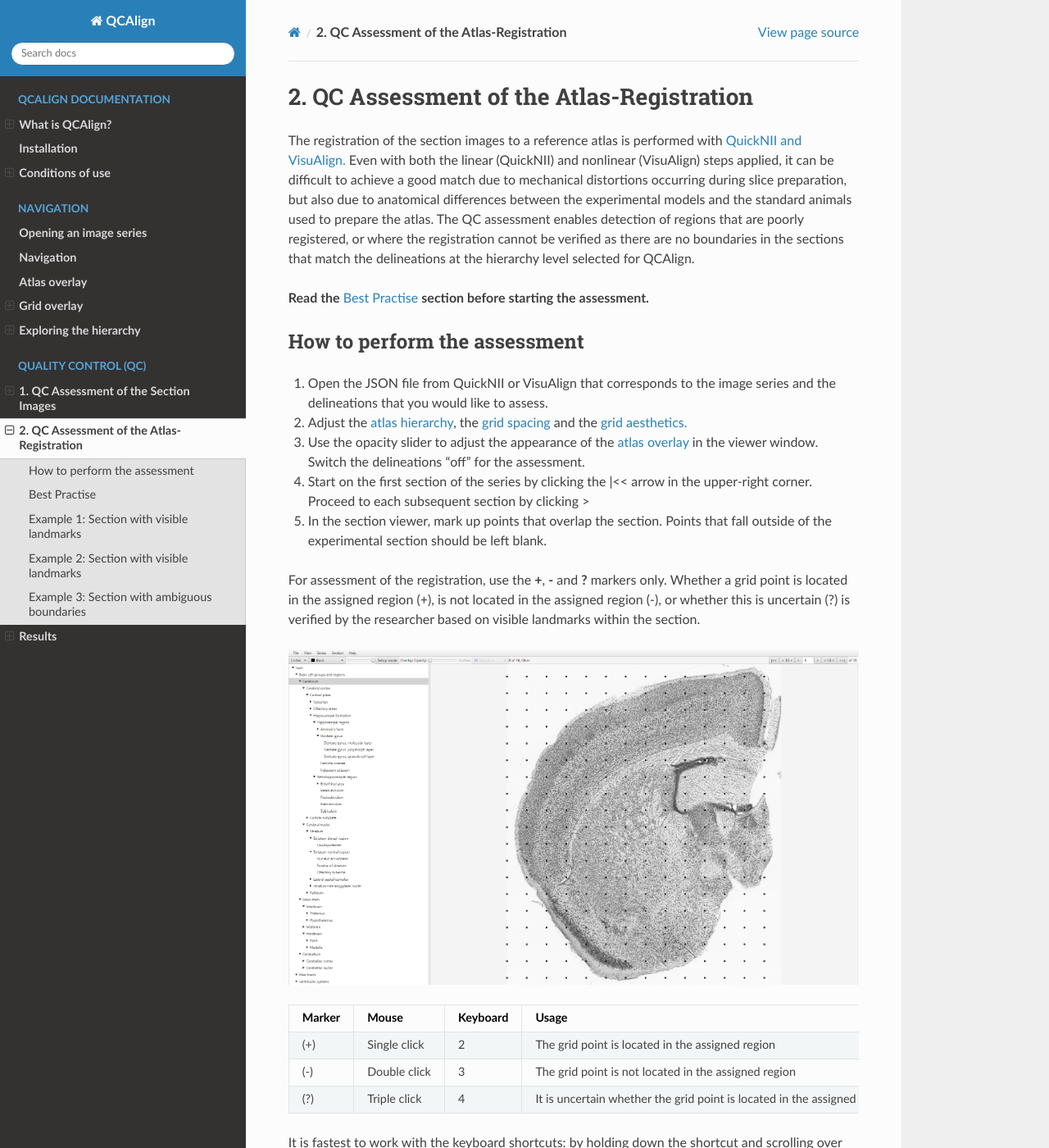
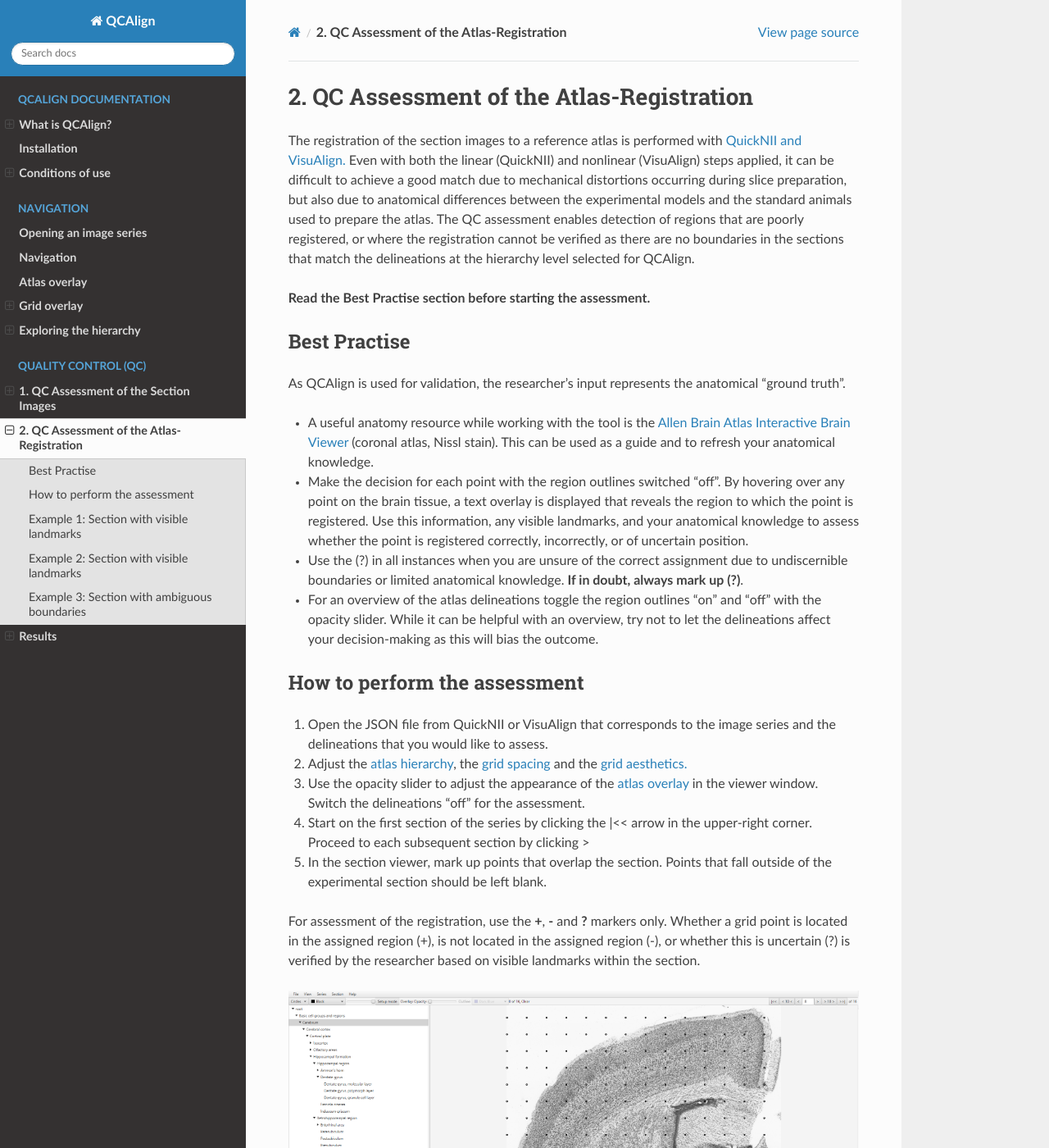
Before and after one commit to Neural-Systems-at-UIO/QCAlign, a Sphinx documentation site: the page built from docs/QCatlasmaps.rst, in a window 1280 px wide and 1400 px high. Shown: the whole window at 82% size. Built offline with Sphinx 7.4.7 and the Read the Docs theme 2.0.0, drawn with Linux system fonts in a browser that asks for light colours; some of the changed text lies outside the part shown.

Commit message:
Update QCatlasmaps.rst

```diff
--- a/docs/QCatlasmaps.rst
+++ b/docs/QCatlasmaps.rst
@@ -3,7 +3,18 @@
 
 The registration of the section images to a reference atlas is performed with `QuickNII and VisuAlign. <https://ebrains.eu/service/quicknii-and-visualign/>`_ Even with both the linear (QuickNII) and nonlinear (VisuAlign) steps applied, it can be difficult to achieve a good match due to mechanical distortions occurring during slice preparation, but also due to anatomical differences between the experimental models and the standard animals used to prepare the atlas. The QC assessment enables detection of regions that are poorly registered, or where the registration cannot be verified as there are no boundaries in the sections that match the delineations at the hierarchy level selected for QCAlign.
 
-**Read the** `Best Practise <https://qcalign.readthedocs.io/en/latest/QCatlasmaps.html#best-practise>`_ **section before starting the assessment.**
+**Read the Best Practise section before starting the assessment.**
+
+Best Practise
+---------------
+
+As QCAlign is used for validation, the researcher's input represents the anatomical “ground truth”.
+
+- A useful anatomy resource while working with the tool is the `Allen Brain Atlas Interactive Brain Viewer <http://mouse.brain-map.org/static/atlas>`_ (coronal atlas, Nissl stain). This can be used as a guide and to refresh your anatomical knowledge.
+- Make the decision for each point with the region outlines switched "off". By hovering over any point on the brain tissue, a text overlay is displayed that reveals the region to which the point is registered. Use this information, any visible landmarks, and your anatomical knowledge to assess whether the point is registered correctly, incorrectly, or of uncertain position.
+- Use the (?) in all instances when you are unsure of the correct assignment due to undiscernible boundaries or limited anatomical knowledge. **If in doubt, always mark up (?)**.
+- For an overview of the atlas delineations toggle the region outlines "on" and "off" with the opacity slider. While it can be helpful with an overview, try not to let the delineations affect your decision-making as this will bias the outcome.
+
 
 How to perform the assessment
 ------------------------------
```
Also changed, not shown: other parts of docs/QCatlasmaps.rst (+0 -8 lines).
